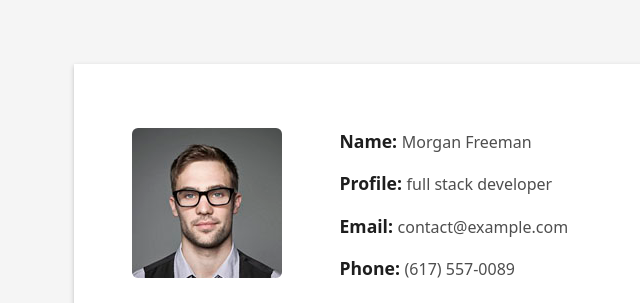
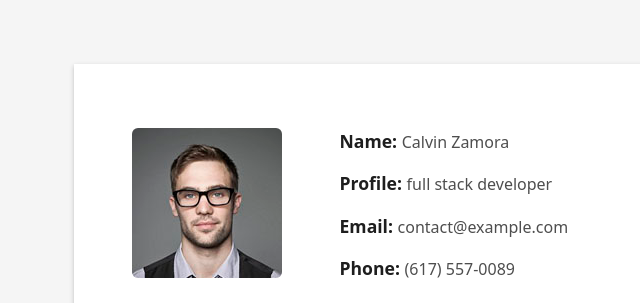
Before and after one commit to Cal0315/calzamora, a plain HTML site: page index.html in a window 1280 px wide. Shown: the part 800-1103 px from the top of the page, 8-648 px from the left. Drawn offline with Linux system fonts and the light colour scheme.

Commit message:
Update index.html

```diff
--- a/index.html
+++ b/index.html
@@ -106,7 +106,7 @@
                     </div>
                     <div class="col-sm-6 col-md-7">
                       <div class="about-info">
-                        <p><span class="title-s">Name: </span> <span>Morgan Freeman</span></p>
+                        <p><span class="title-s">Name: </span> <span>Calvin Zamora</span></p>
                         <p><span class="title-s">Profile: </span> <span>full stack developer</span></p>
                         <p><span class="title-s">Email: </span> <span>contact@example.com</span></p>
                         <p><span class="title-s">Phone: </span> <span>(617) 557-0089</span></p>
```
